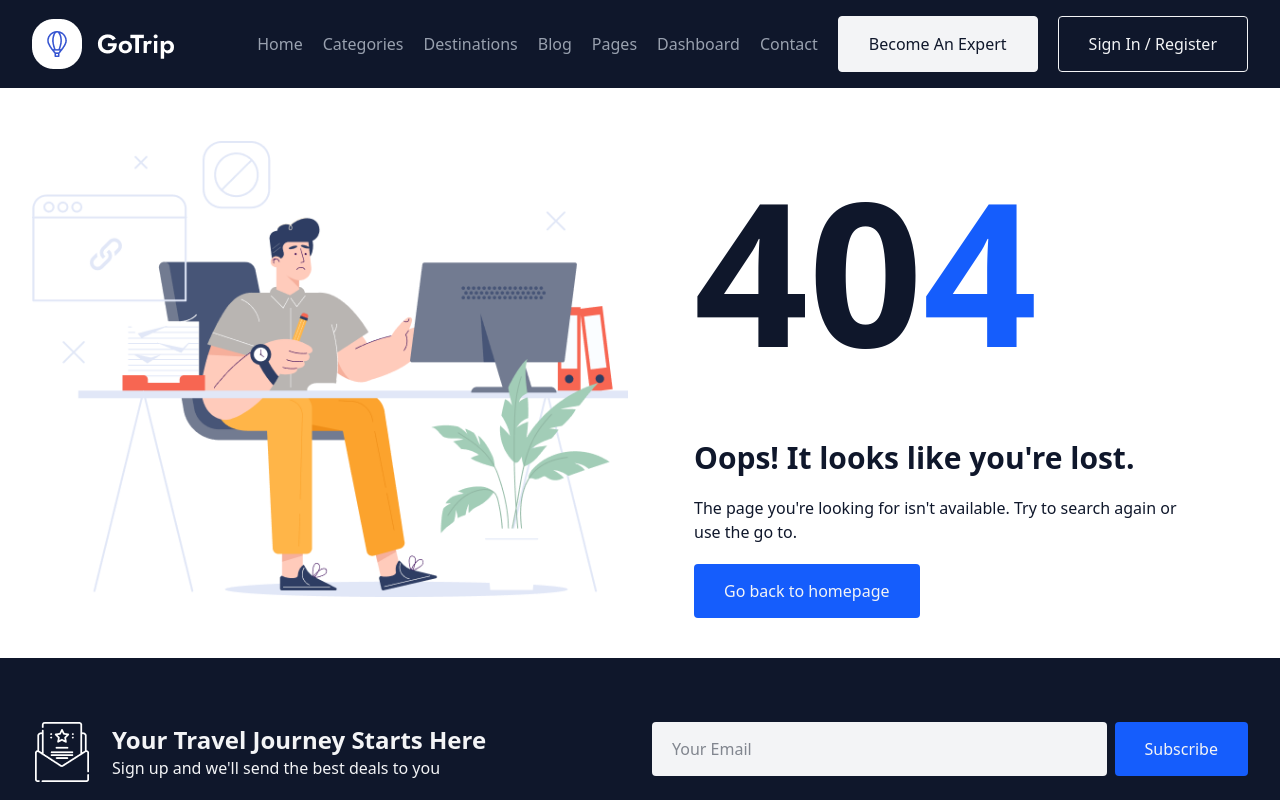
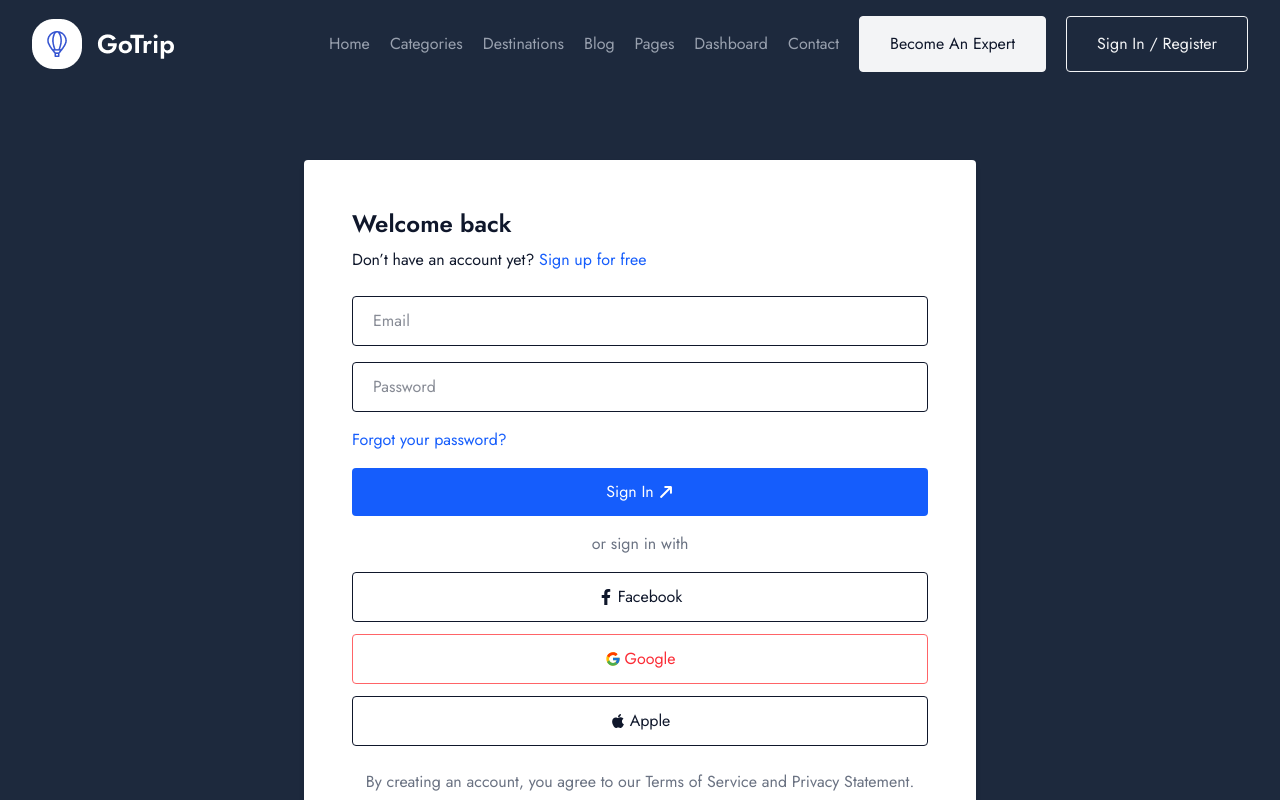
Before and after one commit to LitanMolla/gotrip, a React (Vite) app: page /login in a window 1280 px wide. Shown: the top 800 px of the page. Built offline with nearby package versions, Linux system fonts and the light colour scheme.

Commit message:
added: blank page

```diff
--- a/src/components/shared/Navbar/Navbar.jsx
+++ b/src/components/shared/Navbar/Navbar.jsx
@@ -3,7 +3,7 @@ import { FaWindowClose } from 'react-icons/fa'
 import { FaBarsStaggered } from 'react-icons/fa6'
 import { Link, NavLink } from 'react-router'
 
-const Navbar = ({className}) => {
+const Navbar = () => {
     const [isScrolled, setIsScrolled] = useState(false)
     const [hiddenPages, setHiddenPages] = useState(true)
     const [isOpen, setisopen] = useState(false)
@@ -35,7 +35,7 @@ const Navbar = ({className}) => {
         <li><NavLink to='/contact' className={({ isActive }) => isActive ? 'text-gray-100' : 'text-gray-400 duration-300 hover:text-gray-100'}>Contact</NavLink></li>
     </>
     return (
-        <header className={`${isScrolled && 'bg-slate-900'} py-4 fixed top-0 left-0 w-full z-1000 duration-300 ${className}`}>
+        <header className={`${isScrolled && 'bg-slate-900'} py-4 fixed top-0 left-0 w-full z-1000 duration-300`}>
             <nav className="container">
                 <div className="flex justify-between items-center">
                     <Link className='text-gray-100' to='/'><img src="/logo.png" alt="Logo" /></Link>
@@ -44,8 +44,8 @@ const Navbar = ({className}) => {
                             {navMenu}
                         </ul>
                         <div className="flex gap-5 items-center">
-                            <button className='btn btn-primary hidden xl:block'>Become An Expert</button>
-                            <button className='btn btn-outline'>Sign In / Register</button>
+                            <Link to='/become-an-expert' className='btn btn-primary hidden xl:block'>Become An Expert</Link>
+                            <Link to='/login' className='btn btn-outline'>Sign In / Register</Link>
                         </div>
                     </div>
                     {/* mobile bar*/}
--- /dev/null
+++ b/src/pages/BecomeAnExpert/BecomeAnExpert.jsx
@@ -0,0 +1,12 @@
+import React from 'react'
+import Hero from './components/Hero'
+
+const BecomeAnExpert = () => {
+  return (
+    <>
+        <Hero/>
+    </>
+  )
+}
+
+export default BecomeAnExpert
--- /dev/null
+++ b/src/pages/BecomeAnExpert/components/Hero.jsx
@@ -0,0 +1,11 @@
+import React from 'react'
+
+const Hero = () => {
+  return (
+    <div>
+        <div className="py-20 bg-blue-300">Lorem ipsum dolor, sit amet consectetur adipisicing elit. Nemo obcaecati recusandae culpa! Repudiandae labore eum dicta distinctio quis fugiat nulla obcaecati est debitis, tempore, reprehenderit molestias maxime, eveniet consequatur enim.</div>
+    </div>
+  )
+}
+
+export default Hero
--- /dev/null
+++ b/src/pages/Blog/Blog.jsx
@@ -0,0 +1,9 @@
+import React from 'react'
+
+const Blog = () => {
+  return (
+    <div>Blog</div>
+  )
+}
+
+export default Blog
--- /dev/null
+++ b/src/pages/Login/Login.jsx
@@ -0,0 +1,72 @@
+import React from "react";
+import { FaApple, FaFacebookF } from "react-icons/fa";
+import { FaArrowRightLong } from "react-icons/fa6";
+import { FcGoogle } from "react-icons/fc";
+import { Link } from "react-router";
+
+const Login = () => {
+    return (
+        <div className="py-15 lg:py-30 bg-slate-800">
+            <div className="container pt-10">
+                <div className="bg-white w-full max-w-2xl p-8 lg:p-12 rounded-sm shadow-md mx-auto">
+
+                    <h2 className="text-2xl font-semibold mb-2">Welcome back</h2>
+                    <p className=" mb-6">
+                        Don’t have an account yet?{" "}
+                        <Link to='register' className="text-blue-600 hover:underline">
+                            Sign up for free
+                        </Link>
+                    </p>
+
+                    <div className="mb-4">
+                        <input
+                            type="email"
+                            placeholder="Email"
+                            className="w-full rounded-sm px-5 py-3 border outline-0"
+                        />
+                    </div>
+
+                    <div className="mb-4">
+                        <input
+                            type="password"
+                            placeholder="Password"
+                            className="w-full border rounded-sm px-5 py-3 outline-0"
+                        />
+                    </div>
+
+                    <a href="#" className=" text-blue-600 hover:underline">
+                        Forgot your password?
+                    </a>
+
+                    <button className="w-full bg-blue-600 text-white py-3 rounded-sm mt-4 hover:bg-blue-700 flex items-center gap-1 justify-center cursor-pointer">
+                        Sign In <FaArrowRightLong className="-rotate-45" />
+                    </button>
+
+                    <div className="text-center my-4  text-gray-500">
+                        or sign in with
+                    </div>
+
+                    <div className="space-y-3">
+                        <button className="w-full border rounded-sm py-3 hover:bg-gray-100 flex items-center gap-1 justify-center cursor-pointer">
+                            <FaFacebookF /> Facebook
+                        </button>
+
+                        <button className="w-full border border-red-400 text-red-500 rounded-sm py-3 hover:bg-red-50 flex items-center gap-1 justify-center cursor-pointer">
+                            <FcGoogle /> Google
+                        </button>
+
+                        <button className="w-full border rounded-sm py-3 hover:bg-gray-100 flex items-center gap-1 justify-center cursor-pointer">
+                            <FaApple /> Apple
+                        </button>
+                    </div>
+
+                    <p className="text-center text-gray-500 mt-6">
+                        By creating an account, you agree to our Terms of Service and Privacy Statement.
+                    </p>
+                </div>
+            </div>
+        </div>
+    );
+};
+
+export default Login;
--- a/src/pages/NotFound/NotFound.jsx
+++ b/src/pages/NotFound/NotFound.jsx
@@ -9,8 +9,8 @@ const NotFound = () => {
     <>
       <div className="flex flex-col min-h-screen">
         <Navbar className='bg-slate-900' />
-        <div className="flex-1">
-          <div className='mt-30 lg:mt-30'>
+        <div className="flex-1 mt-10">
+          <div className='my-15 lg:my-30'>
             <div className="container">
               <div className="flex gap-6 items-center flex-col lg:flex-row">
                 <div className="lg:w-1/2">
@@ -28,7 +28,7 @@ const NotFound = () => {
                 </div>
               </div>
             </div>
-            <div className="bg-slate-900 py-16 mt-10 text-gray-100">
+            {/* <div className="bg-slate-900 py-16 mt-10 text-gray-100">
               <div className="container">
                 <div className="flex flex-col lg:flex-row gap-6">
                   <div className="lg:w-1/2">
@@ -50,7 +50,7 @@ const NotFound = () => {
                   </div>
                 </div>
               </div>
-            </div>
+            </div> */}
           </div>
         </div>
         <Footer />
--- a/src/routes/AppRouter.jsx
+++ b/src/routes/AppRouter.jsx
@@ -3,6 +3,8 @@ import { createBrowserRouter } from 'react-router'
 import NotFound from '../pages/NotFound/NotFound'
 import Root from '../layouts/Root/Root'
 import Home from '../pages/Home/Home'
+import Login from '../pages/Login/Login'
+import BecomeAnExpert from '../pages/BecomeAnExpert/BecomeAnExpert'
 
 const AppRouter = createBrowserRouter([
     {
@@ -13,6 +15,14 @@ const AppRouter = createBrowserRouter([
             {
                 index: true,
                 Component: Home
+            },
+            {
+                path: 'login',
+                Component: Login
+            },
+            {
+                path: 'become-an-expert',
+                Component: BecomeAnExpert
             }
         ]
     }
```
